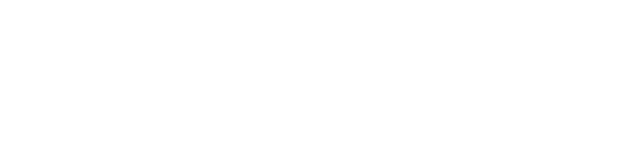
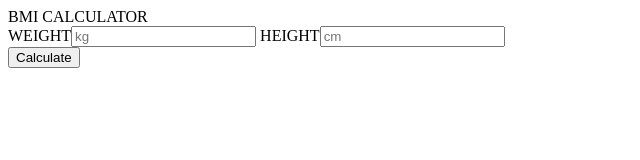
Before and after one commit to AlessandroDeFa/BMI-calculator-javascript, a plain HTML site: page index.html in a window 1280 px wide. Shown: the whole page, without its empty margins (0-640 px from the left). Drawn offline with Linux system fonts and the light colour scheme.

Commit message:
Update index.html

```diff
--- a/index.html
+++ b/index.html
@@ -8,7 +8,16 @@
   <link rel="stylesheet" href="style.css">
 </head>
 <body>
-
+  <div class="container">
+    <div class="content-calculator">
+      <div class="title-bmi">BMI CALCULATOR</div>
+      <div class="container-input">
+        <label for="">WEIGHT</label><input type="number" placeholder="kg">
+        <label for="">HEIGHT</label><input type="number" placeholder="cm">
+      </div>
+      <div class="button"><button>Calculate</button></div>
+    </div>
+  </div>
 
 
   <script src="main.js"></script>
```
